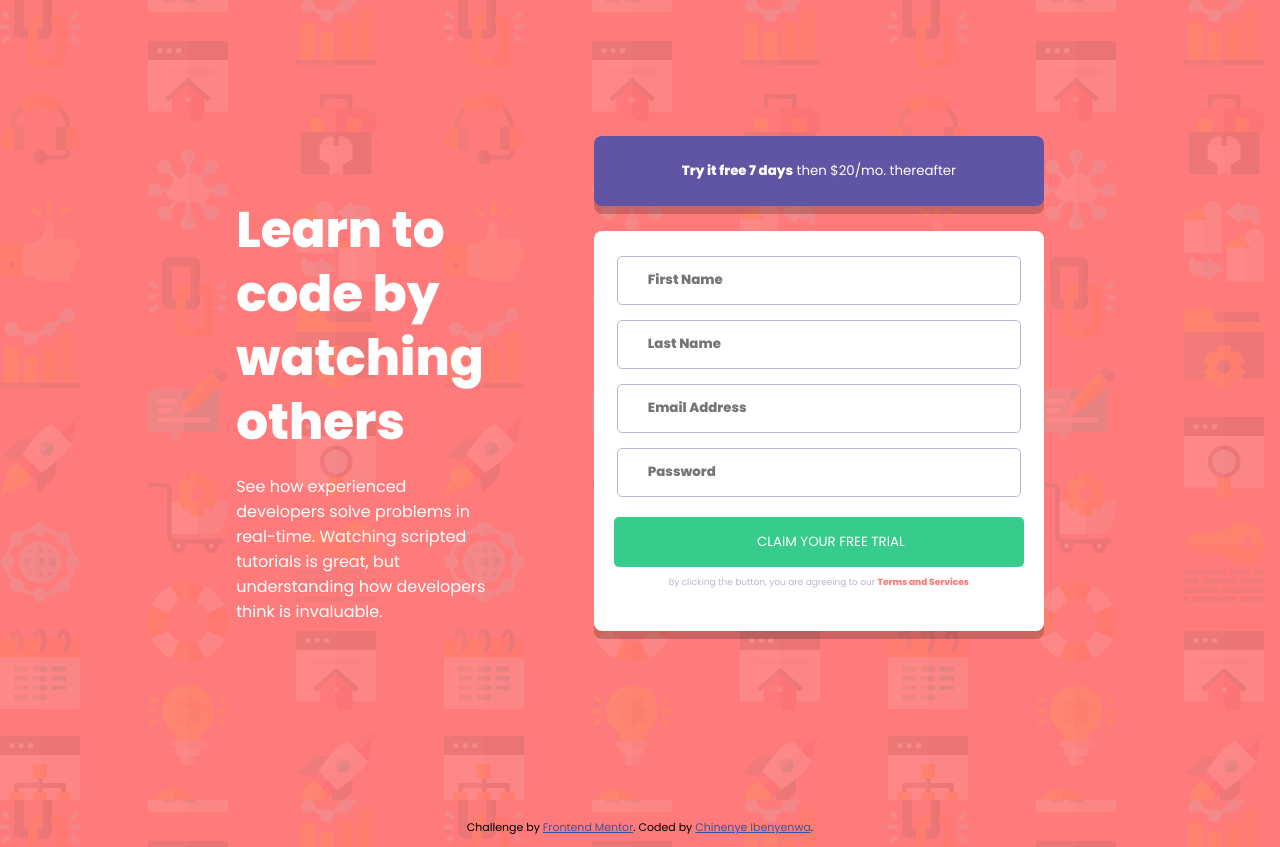
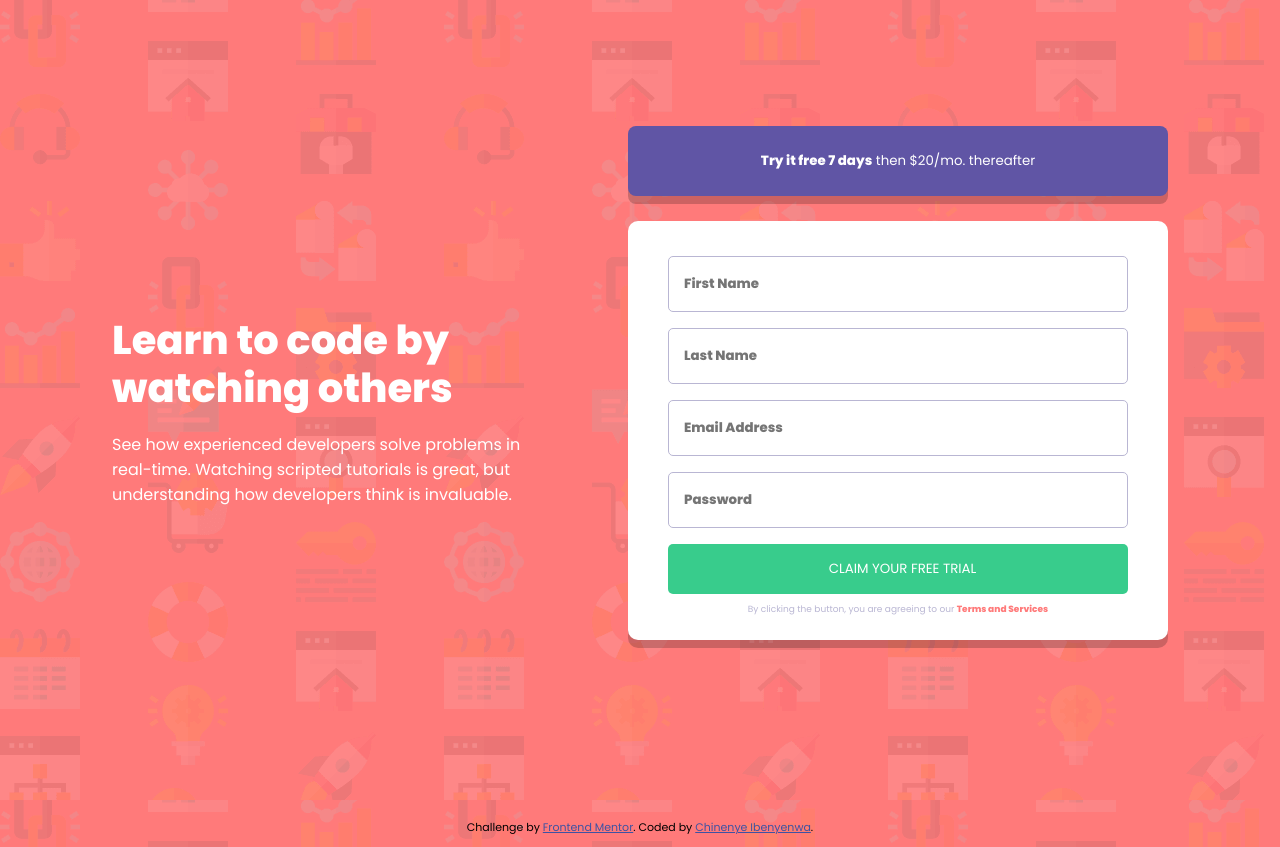
Before and after one commit to Charley95/intro-component-signUp, a plain HTML site: page index.html in a window 1280 px wide. Drawn offline with Linux system fonts and the light colour scheme.

Commit message:
Refactor form structure and styles for improved layout and responsiveness

```diff
--- a/css/styles.css
+++ b/css/styles.css
@@ -1,5 +1,6 @@
 * {
     font-family: 'Poppins', sans-serif;;
+    box-sizing: border-box;
 }
 body {
     background-color: hsl(0, 100%, 74%) ;
@@ -24,23 +25,31 @@ h1 {
 #form {
     margin-top: 20px;
 }
+
 .container {
     box-sizing: border-box;
-    width: 300px;
-    height: 400px;
+    width: 327px;
     background-color: white;
     margin: 20px auto 50px auto;
-    border-radius: 8px;
-    padding: 10px 20px;
+    border-radius: 10px;
+    padding: 15px 15px;
     box-shadow: 0 8px 0 rgba(0, 0, 0, 0.2);
+}
+.first-input {
+    margin-top: 20px;
+}
+.input-group {
+  display: flex;
+  flex-direction: column;
+  align-items: stretch;
+  margin-bottom: 10px;
 }
 input {
     display: block;
-    width: 240px;
-    height: 45px;
+    width: 279px;
+    height: 56px;
     margin-left: auto;
     margin-right: auto;
-    margin-top: 15px;
     border-radius: 5px;
     padding-left: 15px;
     border: 1px solid hsl(246, 25%, 77%);
@@ -66,7 +75,7 @@ input:focus {
     border-radius: 8px;
     border: none;
     margin-bottom: 5px;
-    width: 300px;
+    width: 327px;
     height: 70px;
     cursor: pointer;
     padding-left: 50px;
@@ -78,10 +87,9 @@ input:focus {
     background-color: hsl(154, 59%, 51%);
     color: white;
     border: none;
-    width: 100%;
+    width: 279px;
     height: 50px;
     cursor: pointer;
-    margin-top: 20px;
 }
 .second {
     color: hsl(246, 25%, 77%);
@@ -99,9 +107,14 @@ input:focus {
     font-size: 10px;
     text-align: right;
     font-style: italic;
+    padding-right: 15px;
 }
 input.error {
     border: 1px solid hsl(0, 100%, 74%);
+    background-image: url("../assets/images/icon-error.svg");
+    background-repeat: no-repeat;
+    background-position: right 16px center;
+    background-size: 24px 24px;
 }
 .attribution {
     font-size: 11px;
@@ -119,8 +132,8 @@ input.error {
         background-image: url(../assets/images/bg-intro-desktop.png);
     }
     h1 {
-        font-size: 50px;
-        line-height: 4rem;
+        font-size: 40px;
+        line-height: 3rem;
     }
     h1, .first {
         margin-left: 0;
@@ -131,19 +144,32 @@ input.error {
         justify-content: center;
         align-items: center;
         height: 100vh;
-        margin: 0 15rem;
+        margin: 0 7rem;
     }
     .text-container {
         text-align: left;
         padding-right: 70px;
+        width: 525px;
     }
 
     .blue-button, .container {
-        width: 450px;
+        width: 540px;
+    }
+    .green-button {
+        width: 460px;
+    }
+    .container {
+        display: flex;
+        flex-direction: column;
+        align-items: stretch;
+        width: 540px;
     }
 
     input {
-        width: 370px;
-        padding-left: 30px;
+        box-sizing: border-box;
+        width: 460px;
+    }
+    .error-message {
+        padding-right: 30px; /* Match input's padding-left */
     }
 }
--- a/index.html
+++ b/index.html
@@ -24,23 +24,29 @@
       <button class="blue-button"><strong>Try it free 7 days</strong> then $20/mo. thereafter</button>
       <form action="#" id="form" novalidate>
         <div class="container">
-        <input type="text" placeholder="First Name" class="first-name" name="fname">
+          <div class="input-group first-input">
+            <input type="text" placeholder="First Name" class="first-name" name="fname">
         <div id="fname-error" class="error-message"></div>
-        <input type="text" placeholder="Last Name" class="last-name" name="lname">
+          </div>
+          <div class="input-group">
+            <input type="text" placeholder="Last Name" class="last-name" name="lname">
         <div id="lname-error" class="error-message"></div>
-        <input type="email" placeholder="Email Address" class="email" name="mail">
+          </div>
+          <div class="input-group">
+            <input type="email" placeholder="Email Address" class="email" name="mail">
         <div id="email-error" class="error-message"></div>
-        <input type="password" placeholder="Password" class="password" name="pword">
+          </div>
+          <div class="input-group">
+            <input type="password" placeholder="Password" class="password" name="pword">
         <div id="pword-error" class="error-message"></div>
+          </div>
+
         <input class="green-button" type="submit" value="CLAIM YOUR FREE TRIAL">
         <p class="second">By clicking the button, you are agreeing to our <a href=""><strong>Terms and Services</strong></a></p>
         </div>
       </form>
     </div>
   </div>
-
-
-
 
   <footer>
     <p class="attribution">
```
